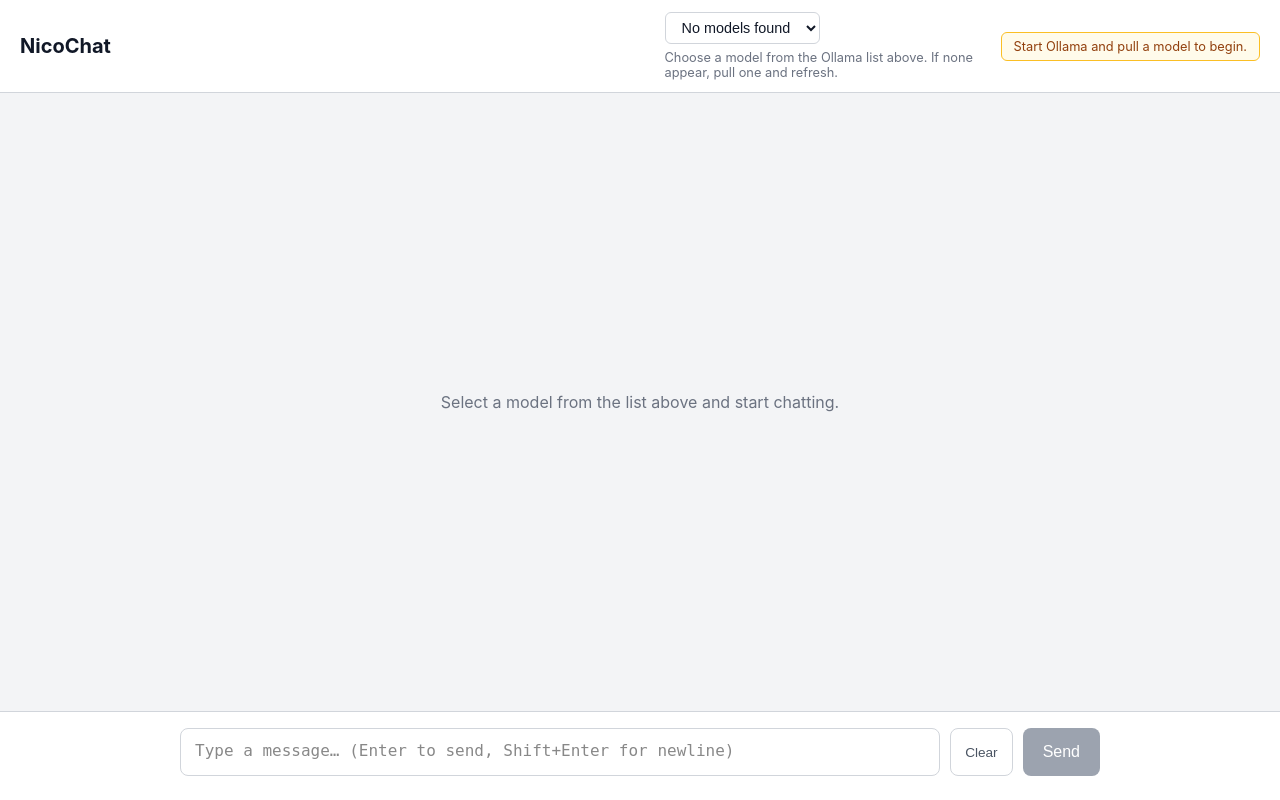
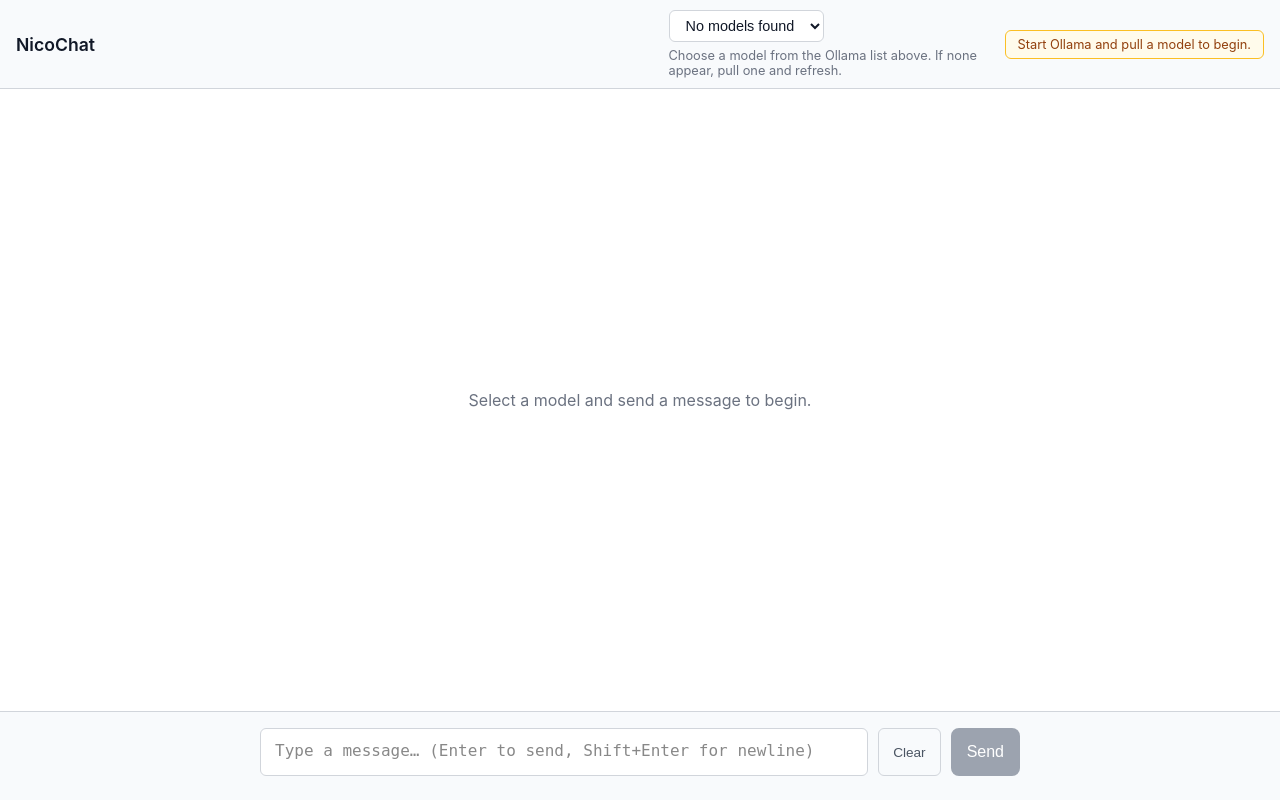
Before and after one commit to npequeux/NicoChat, a Flask app: template templates/index.html in a window 1280 px wide. Run offline with Flask 3, Linux system fonts and the light colour scheme; the template is opened without the code that fills it, so the values that code supplies are empty.

Commit message:
Simplify Flask chat UI styling and empty-state copy
Agent-Logs-Url: https://github.com/npequeux/NicoChat/sessions/0ee16777-a70b-4324-bdfb-1ab1d7d08135

Co-authored-by: npequeux <44464592+npequeux@users.noreply.github.com>

```diff
--- a/templates/index.html
+++ b/templates/index.html
@@ -9,7 +9,7 @@
 
     body {
       font-family: -apple-system, BlinkMacSystemFont, "Segoe UI", Roboto, sans-serif;
-      background: #f3f4f6;
+      background: #ffffff;
       color: #1f2937;
       height: 100vh;
       display: flex;
@@ -17,8 +17,8 @@
     }
 
     header {
-      background: #ffffff;
-      padding: 12px 20px;
+      background: #f8fafc;
+      padding: 10px 16px;
       display: flex;
       align-items: center;
       flex-wrap: wrap;
@@ -28,8 +28,8 @@
     }
 
     header h1 {
-      font-size: 1.25rem;
-      font-weight: 700;
+      font-size: 1.1rem;
+      font-weight: 600;
       color: #111827;
       flex: 1;
     }
@@ -73,11 +73,11 @@
     #chat-window {
       flex: 1;
       overflow-y: auto;
-      padding: 20px;
+      padding: 16px;
       display: flex;
       flex-direction: column;
-      gap: 16px;
-      max-width: 920px;
+      gap: 10px;
+      max-width: 760px;
       width: 100%;
       margin: 0 auto;
     }
@@ -131,7 +119,7 @@
     @keyframes blink { 50% { opacity: 0; } }
 
     footer {
-      background: #ffffff;
+      background: #f8fafc;
       border-top: 1px solid #d1d5db;
       padding: 16px 20px;
       flex-shrink: 0;
@@ -140,7 +128,7 @@
     #input-row {
       display: flex;
       gap: 10px;
-      max-width: 920px;
+      max-width: 760px;
       margin: 0 auto;
     }
 
@@ -149,7 +137,7 @@
       background: #ffffff;
       color: #111827;
       border: 1px solid #d1d5db;
-      border-radius: 8px;
+      border-radius: 6px;
       padding: 10px 14px;
       font-size: 1rem;
       resize: none;
@@ -166,7 +154,7 @@
       color: white;
       border: none;
       border-radius: 8px;
-      padding: 10px 20px;
+      padding: 10px 16px;
       font-size: 1rem;
       cursor: pointer;
       align-self: flex-end;
@@ -181,7 +169,7 @@
       background: transparent;
       color: #4b5563;
       border: 1px solid #d1d5db;
-      border-radius: 8px;
+      border-radius: 6px;
       padding: 10px 14px;
       font-size: 0.85rem;
       cursor: pointer;
@@ -234,7 +222,7 @@
 
 <div id="chat-window">
   <div id="empty-state">
-    <p>Select a model from the list above and start chatting.</p>
+    <p>Select a model and send a message to begin.</p>
   </div>
 </div>
 
```
Also changed, not shown: other parts of templates/index.html (+7 -19 lines), tests/test_app.py (+5 -0 lines).
